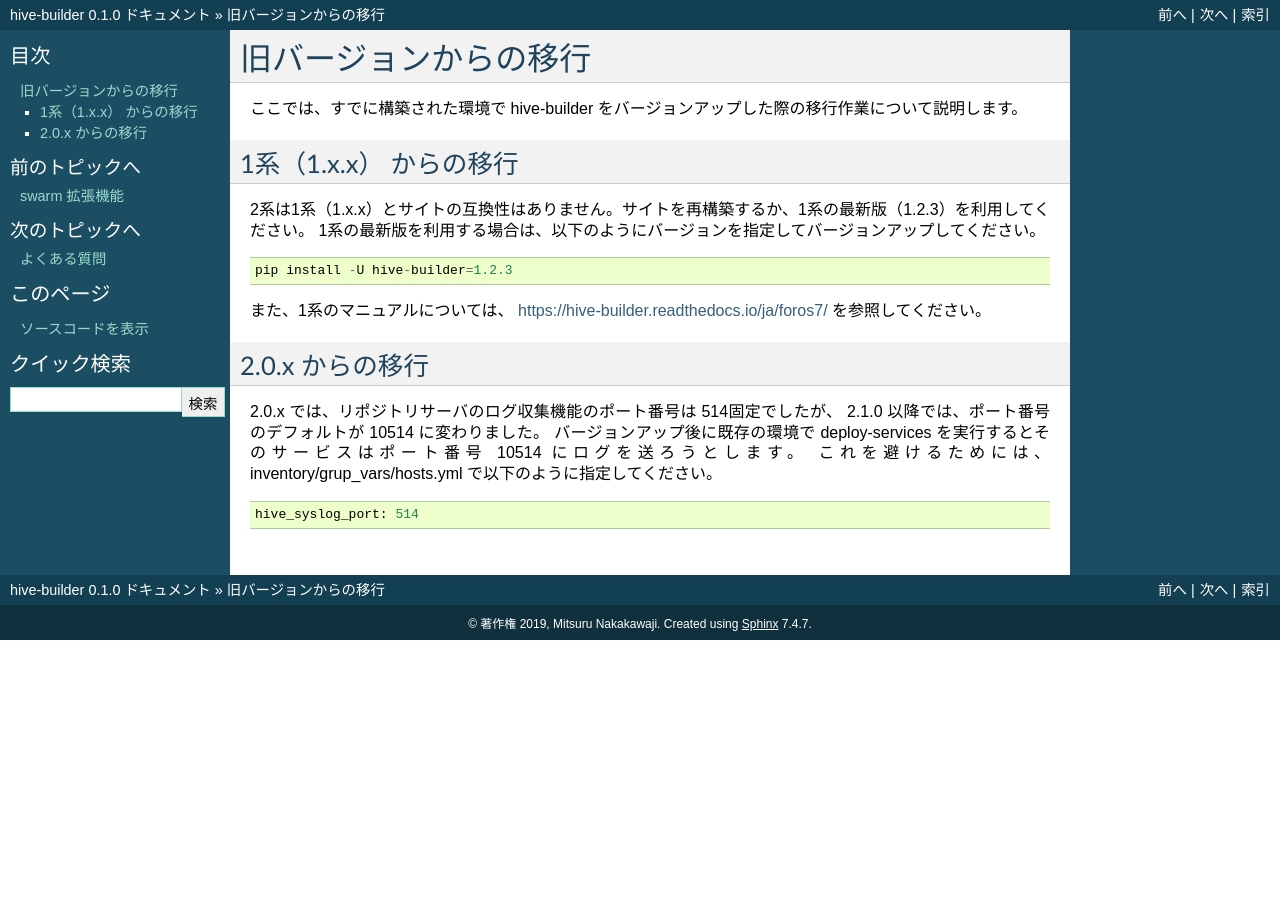
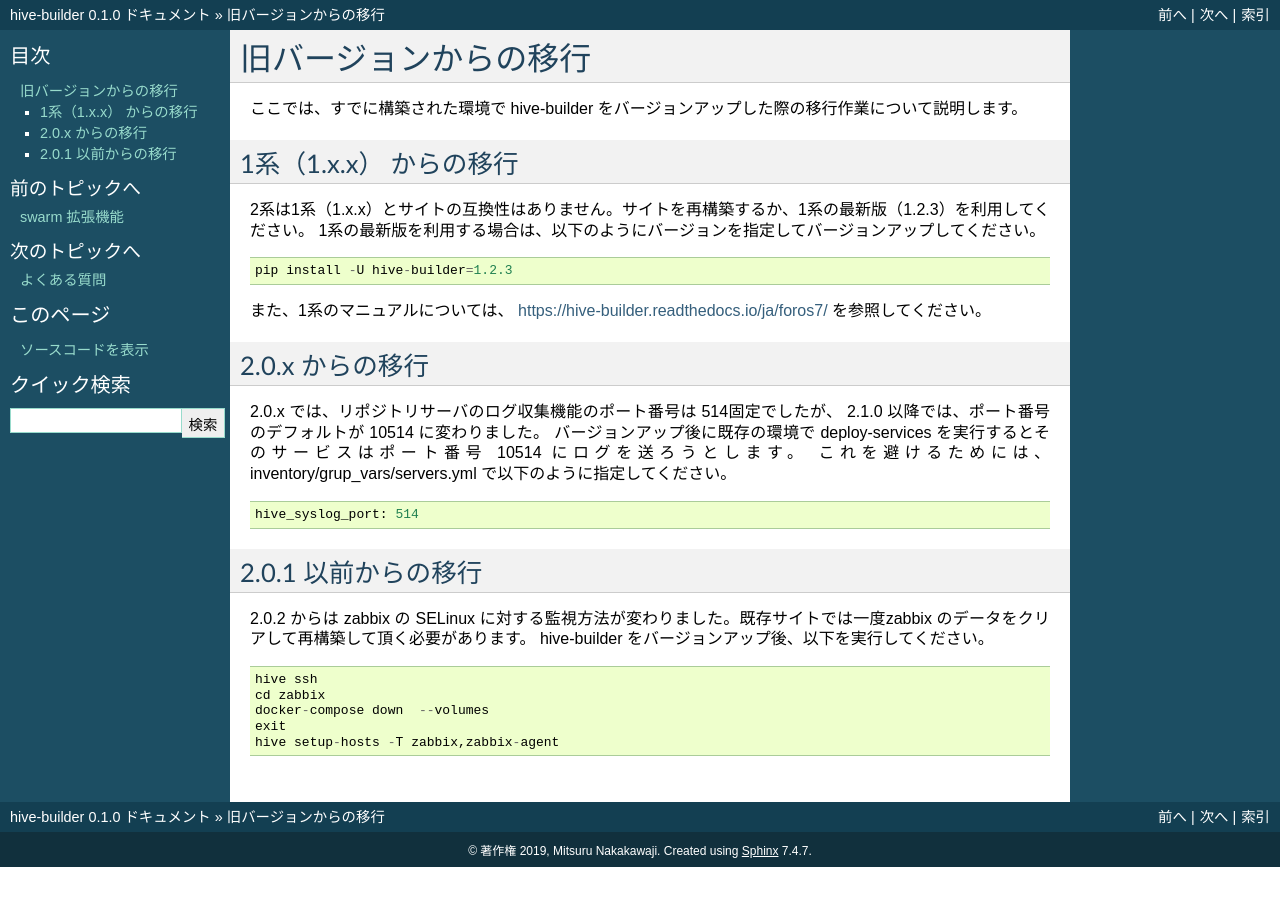
Before and after one commit to procube-open/hive-builder, a Sphinx documentation site: the page built from docs/migration.rst, in a window 1280 px wide. Built offline with Sphinx 7.4.7, drawn with Linux system fonts in a browser that asks for light colours; pages that are not in the unit, such as notebooks, are missing from menus.

Commit message:
change zabbix monitoring method for SELinux

```diff
--- a/docs/migration.rst
+++ b/docs/migration.rst
@@ -20,8 +20,21 @@
 ===============================
 2.0.x では、リポジトリサーバのログ収集機能のポート番号は 514固定でしたが、 2.1.0 以降では、ポート番号のデフォルトが 10514 に変わりました。
 バージョンアップ後に既存の環境で deploy-services を実行するとそのサービスはポート番号 10514 にログを送ろうとします。
-これを避けるためには、 inventory/grup_vars/hosts.yml で以下のように指定してください。
+これを避けるためには、 inventory/grup_vars/servers.yml で以下のように指定してください。
 
 ::
 
   hive_syslog_port: 514
+
+2.0.1 以前からの移行
+===============================
+2.0.2 からは zabbix の SELinux に対する監視方法が変わりました。既存サイトでは一度zabbix のデータをクリアして再構築して頂く必要があります。
+hive-builder をバージョンアップ後、以下を実行してください。
+
+::
+
+  hive ssh
+  cd zabbix
+  docker-compose down  --volumes
+  exit
+  hive setup-hosts -T zabbix,zabbix-agent
```
Also changed, not shown: 3 other files.
